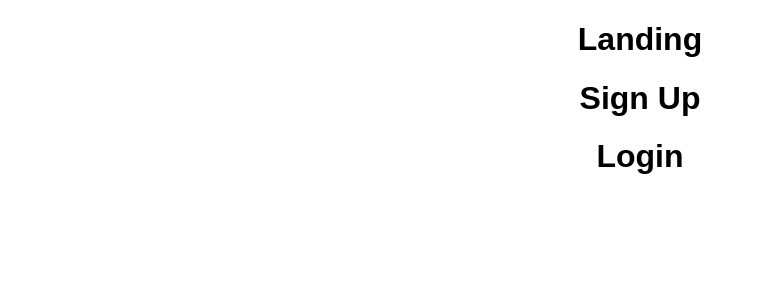
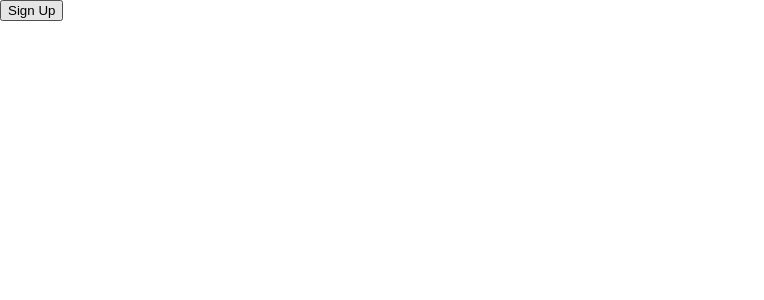
Before and after one commit to GraySmith00/talent-buyer-client, a React (Create React App) app: page / in a window 1280 px wide. Shown: the top 300 px of the page, without its empty margins (0-764 px from the left). Built offline with nearby package versions, Linux system fonts and the light colour scheme.

Commit message:
Build out basic SignUp modal state in Landing component

```diff
--- a/src/components/App/App.css
+++ b/src/components/App/App.css
@@ -1,24 +1,3 @@
-.App {
-  text-align: center; }
-
-.App-logo {
-  animation: App-logo-spin infinite 20s linear;
-  height: 80px; }
-
-.App-header {
-  background-color: #222;
-  height: 150px;
-  padding: 20px;
-  color: white; }
-
-.App-title {
-  font-size: 1.5em; }
-
-.App-intro {
-  font-size: large; }
-
-@keyframes App-logo-spin {
-  from {
-    transform: rotate(0deg); }
-  to {
-    transform: rotate(360deg); } }
+.app {
+  height: 100vh;
+  width: 100%; }
--- a/src/components/App/App.js
+++ b/src/components/App/App.js
@@ -5,7 +5,7 @@ import './App.css';
 class App extends Component {
   render() {
     return (
-      <div className="App">
+      <div className="app">
         <Routes />
       </div>
     );
--- a/src/components/App/App.scss
+++ b/src/components/App/App.scss
@@ -1,32 +1,4 @@
-.App {
-  text-align: center;
+.app {
+  height: 100vh;
+  width: 100%;
 }
-
-.App-logo {
-  animation: App-logo-spin infinite 20s linear;
-  height: 80px;
-}
-
-.App-header {
-  background-color: #222;
-  height: 150px;
-  padding: 20px;
-  color: white;
-}
-
-.App-title {
-  font-size: 1.5em;
-}
-
-.App-intro {
-  font-size: large;
-}
-
-@keyframes App-logo-spin {
-  from {
-    transform: rotate(0deg);
-  }
-  to {
-    transform: rotate(360deg);
-  }
-}
--- /dev/null
+++ b/src/components/Landing/Landing.css
@@ -0,0 +1,6 @@
+.landing {
+  height: 100%;
+  width: 100%;
+  position: relative; }
+  .landing h1 {
+    margin: 0; }
--- a/src/components/Landing/Landing.js
+++ b/src/components/Landing/Landing.js
@@ -1,14 +1,28 @@
 import React, { Component } from 'react';
 import SignUp from '../SignUp/SignUp';
 import LogIn from '../LogIn/LogIn';
+import './Landing.css';
 
 class Landing extends Component {
+  state = {
+    signUpModalOpen: false
+  };
+
+  openSignUpModal = () => {
+    this.setState({ signUpModalOpen: true });
+  };
+
+  closeSignUpModal = () => {
+    this.setState({ signUpModalOpen: false });
+  };
+
   render() {
+    const { signUpModalOpen } = this.state;
+
     return (
-      <div>
-        <h1>Landing</h1>
-        <SignUp />
-        <LogIn />
+      <div className="landing">
+        {signUpModalOpen && <SignUp closeSignUpModal={this.closeSignUpModal} />}
+        <button onClick={this.openSignUpModal}>Sign Up</button>
       </div>
     );
   }
--- /dev/null
+++ b/src/components/Landing/Landing.scss
@@ -0,0 +1,9 @@
+.landing {
+  height: 100%;
+  width: 100%;
+  position: relative;
+
+  h1 {
+    margin: 0;
+  }
+}
--- a/src/components/Routes/Routes.js
+++ b/src/components/Routes/Routes.js
@@ -1,4 +1,4 @@
-import React, { Component } from 'react';
+import React, { Component, Fragment } from 'react';
 import { BrowserRouter as Router, Route } from 'react-router-dom';
 import Landing from '../Landing/Landing';
 import Dashboard from '../Dashboard/Dashboard';
@@ -10,13 +10,13 @@ class Routes extends Component {
   render() {
     return (
       <Router>
-        <div>
+        <Fragment>
           <Route exact path="/" component={Landing} />
           <Route exact path="/home" component={Dashboard} />
           <Route exact path="/artists" component={ArtistIndex} />
           <Route exact path="/artist" component={ArtistShow} />
           <Route exact path="/offertemplate" component={OfferTemplate} />
-        </div>
+        </Fragment>
       </Router>
     );
   }
--- /dev/null
+++ b/src/components/SignUp/SignUp.css
@@ -0,0 +1,20 @@
+.sign-up {
+  display: flex;
+  flex-direction: column;
+  justify-content: center;
+  align-items: center;
+  height: 100%;
+  width: 100%;
+  position: absolute;
+  top: 0;
+  left: 0;
+  z-index: 99;
+  background-color: rgba(0, 0, 0, 0.5); }
+  .sign-up .inner-modal {
+    display: flex;
+    flex-direction: column;
+    align-items: center;
+    height: 20rem;
+    width: 60%;
+    background-color: rgba(250, 250, 250, 0.8);
+    border-radius: 10px; }
--- a/src/components/SignUp/SignUp.js
+++ b/src/components/SignUp/SignUp.js
@@ -1,13 +1,23 @@
 import React, { Component } from 'react';
+import PropTypes from 'prop-types';
+import './SignUp.css';
 
 class SignUp extends Component {
   render() {
+    const { closeSignUpModal } = this.props;
     return (
-      <div>
-        <h1>Sign Up</h1>
+      <div className="sign-up">
+        <div className="inner-modal">
+          <h1>Sign Up</h1>
+          <p onClick={closeSignUpModal}>x</p>
+        </div>
       </div>
     );
   }
 }
 
+SignUp.propTypes = {
+  closeSignUpModal: PropTypes.func.isRequired
+};
+
 export default SignUp;
--- /dev/null
+++ b/src/components/SignUp/SignUp.scss
@@ -0,0 +1,26 @@
+.sign-up {
+  display: flex;
+  flex-direction: column;
+  justify-content: center;
+  align-items: center;
+
+  height: 100%;
+  width: 100%;
+  position: absolute;
+  top: 0;
+  left: 0;
+  z-index: 99;
+
+  background-color: rgba(0, 0, 0, 0.5);
+
+  .inner-modal {
+    display: flex;
+    flex-direction: column;
+    align-items: center;
+
+    height: 20rem;
+    width: 60%;
+    background-color: rgba(250, 250, 250, 0.8);
+    border-radius: 10px;
+  }
+}
--- a/src/index.css
+++ b/src/index.css
@@ -1,5 +1,12 @@
+*,
+*:after,
+*:before {
+  box-sizing: border-box;
+}
+
 body {
   margin: 0;
   padding: 0;
   font-family: sans-serif;
+  height: 100vh;
 }
```
